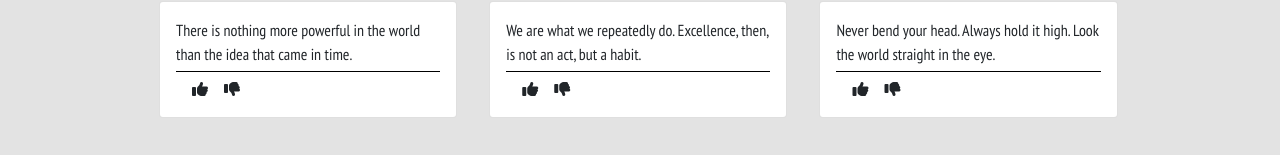
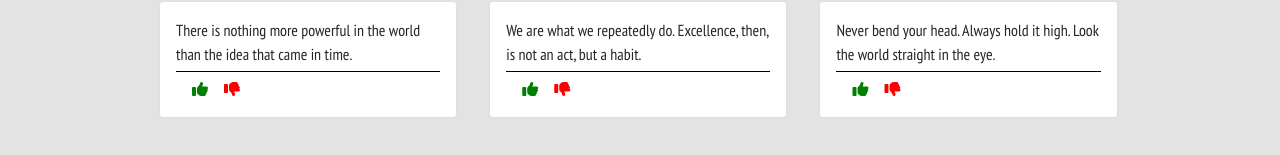
Before and after one commit to Mantongash/quotes, an Angular app: page / in a window 1280 px wide. Shown: the part 441-596 px from the top of the page. Built offline with nearby package versions, Linux system fonts and the light colour scheme; a web font is replaced by a local one.

Commit message:
Style upvote and downvote icons

```diff
--- a/src/styles.css
+++ b/src/styles.css
@@ -28,5 +28,15 @@ li {
 .vote-icons {
   border-top: 1px solid #000;
   margin-top: 5px;
-  padding-top:5px;
+  padding-top: 5px;
 }
+
+.upvote {
+  color: green;
+  cursor: pointer;
+}
+
+.downvote {
+  color: red;
+  cursor: pointer;
+}
```
